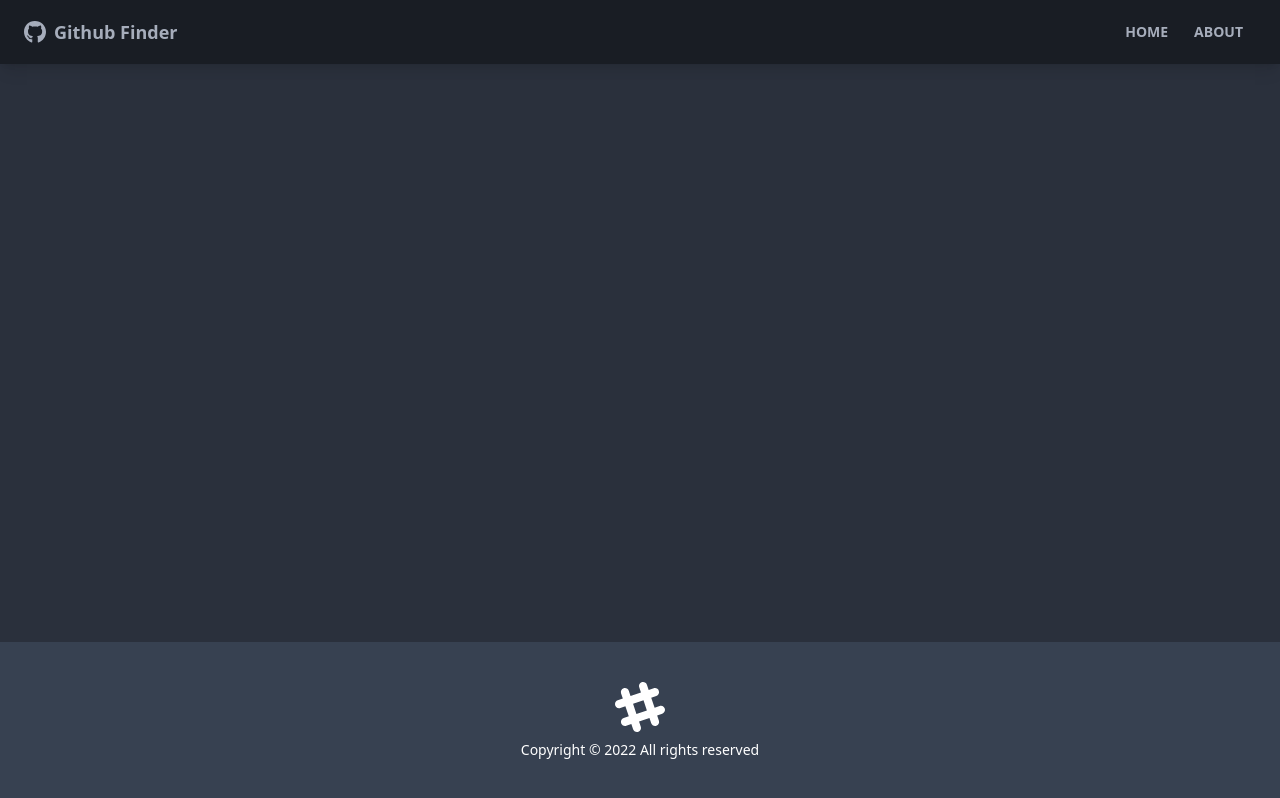
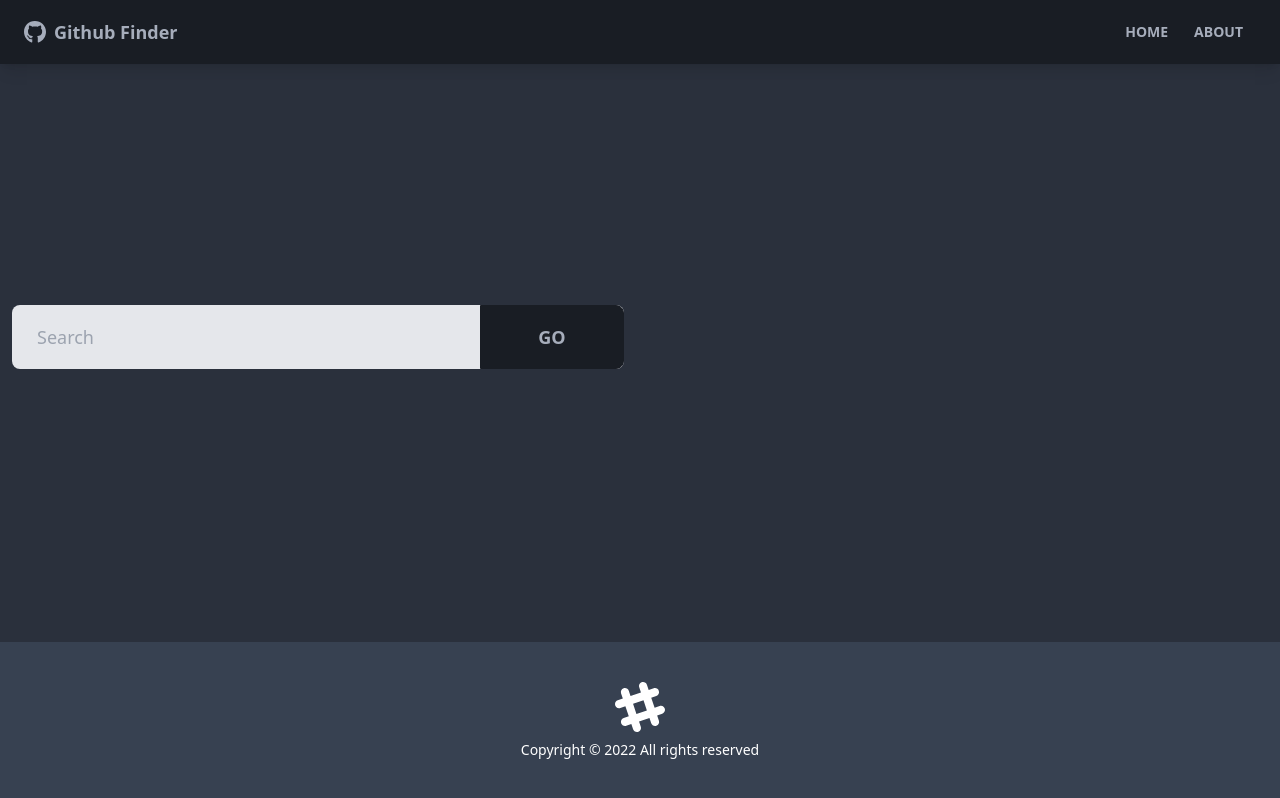
Before and after one commit to vrundanawal/github-finder-app-udemy, a React (Create React App) app: page / in a window 1280 px wide. Built offline with nearby package versions, Linux system fonts and the light colour scheme.

Commit message:
github search component with form validation added

```diff
--- /dev/null
+++ b/src/components/users/UserSearch.js
@@ -0,0 +1,55 @@
+import { useContext, useState } from "react";
+import GithubContext from "../../context/github/GithubContext";
+
+const UserSearch = () => {
+  const [text, setText] = useState("");
+
+  const { users } = useContext(GithubContext);
+
+  const handleChange = (e) => {
+    setText(e.target.value);
+  };
+
+  const handleSubmit = (e) => {
+    e.preventDefault();
+
+    if (text === "") {
+      alert("Please enter something");
+    } else {
+      //todo --- search users
+      setText("");
+    }
+  };
+  return (
+    <div className="grid grid-cols-1 xl:grid-cols-2 lg:grid-cols-2 md:grid-cols-2 mb-8 gap-8">
+      <div>
+        <form onSubmit={handleSubmit}>
+          <div className="form-control">
+            <div className="relative">
+              <input
+                type="text"
+                className="w-full pr-40 bg-gray-200 input input-lg text-black"
+                placeholder="Search"
+                value={text}
+                onChange={handleChange}
+              />
+              <button
+                type="submit"
+                className="absolute top-0 right-0 rounded-l-none w-36 btn btn-lg"
+              >
+                Go
+              </button>
+            </div>
+          </div>
+        </form>
+      </div>
+      {users.length > 0 && (
+        <div>
+          <button className="btn btn-ghost btn-lg">Clear</button>
+        </div>
+      )}
+    </div>
+  );
+};
+
+export default UserSearch;
--- a/src/context/github/GithubContext.js
+++ b/src/context/github/GithubContext.js
@@ -19,7 +19,7 @@
     setLoading();
     const response = await fetch(`${GITHUB_URL}/users`);
     const data = await response.json();
-    console.log(data);
+    //console.log(data);
     dispatch({
       type: "GET_USERS",
       payload: data,
--- a/src/pages/Home.js
+++ b/src/pages/Home.js
@@ -1,11 +1,13 @@
 import React from "react";
 import UserResults from "../components/users/UserResults";
+import UserSearch from "../components/users/UserSearch";
 
 const Home = () => {
   return (
     <>
       {/* SEARCH COMPONENT */}
       <UserResults />
+      <UserSearch />
     </>
   );
 };
```
